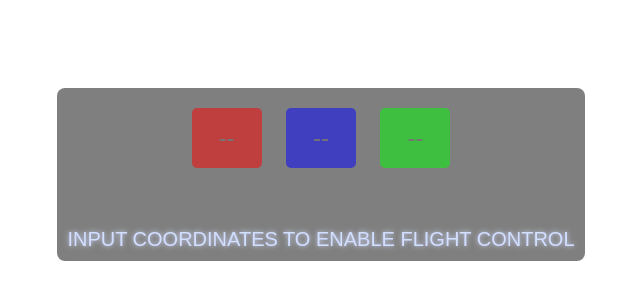
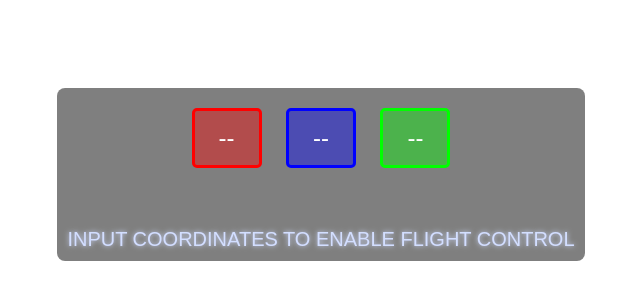
Before and after one commit to elvakel/coordinate, a plain HTML site: page index.html in a window 1280 px wide. Shown: the part 316-616 px from the top of the page, without its empty margins (319-959 px from the left). Drawn offline with Linux system fonts and the light colour scheme.

Commit message:
Update styles.css

```diff
--- a/styles.css
+++ b/styles.css
@@ -30,26 +30,26 @@ body {
     text-align: center;
     margin: 10px;
     border-radius: 5px;
-    border: 4px;
-    color: #fff;
+    border: 3px solid;
+    color: #000000;
 }
-}
+
  .input-box::placeholder {
     color: #fff;
 }
 .red {
-    background-color: rgba(255, 0, 0, 0.5); /* Red semi-transparent */
-    border-color: #FF0000; /* Solid red border */
+    background-color: rgba(255, 0, 0, 0.4); /* Red semi-transparent */
+    border-color: rgba(255, 0, 0, 1); /* Solid red border */
 }
 
 .blue {
-    background-color: rgba(0, 0, 255, 0.5); /* Blue semi-transparent */
-    border-color: #0000FF; /* Solid blue border */
+    background-color: rgba(0, 0, 255, 0.4); /* Blue semi-transparent */
+    border-color: rgba(0, 0, 255, 1); /* Solid blue border */
 }
 
 .green {
-    background-color: rgba(0, 255, 0, 0.5); /* Green semi-transparent */
-    border-color: #00FF00; /* Solid green border */
+    background-color: rgba(0, 255, 0, 0.4); /* Green semi-transparent */
+    border-color: rgba(0, 255, 0, 1); /* Solid green border */
 }
 .hint {
     font-size: 20px;
```
